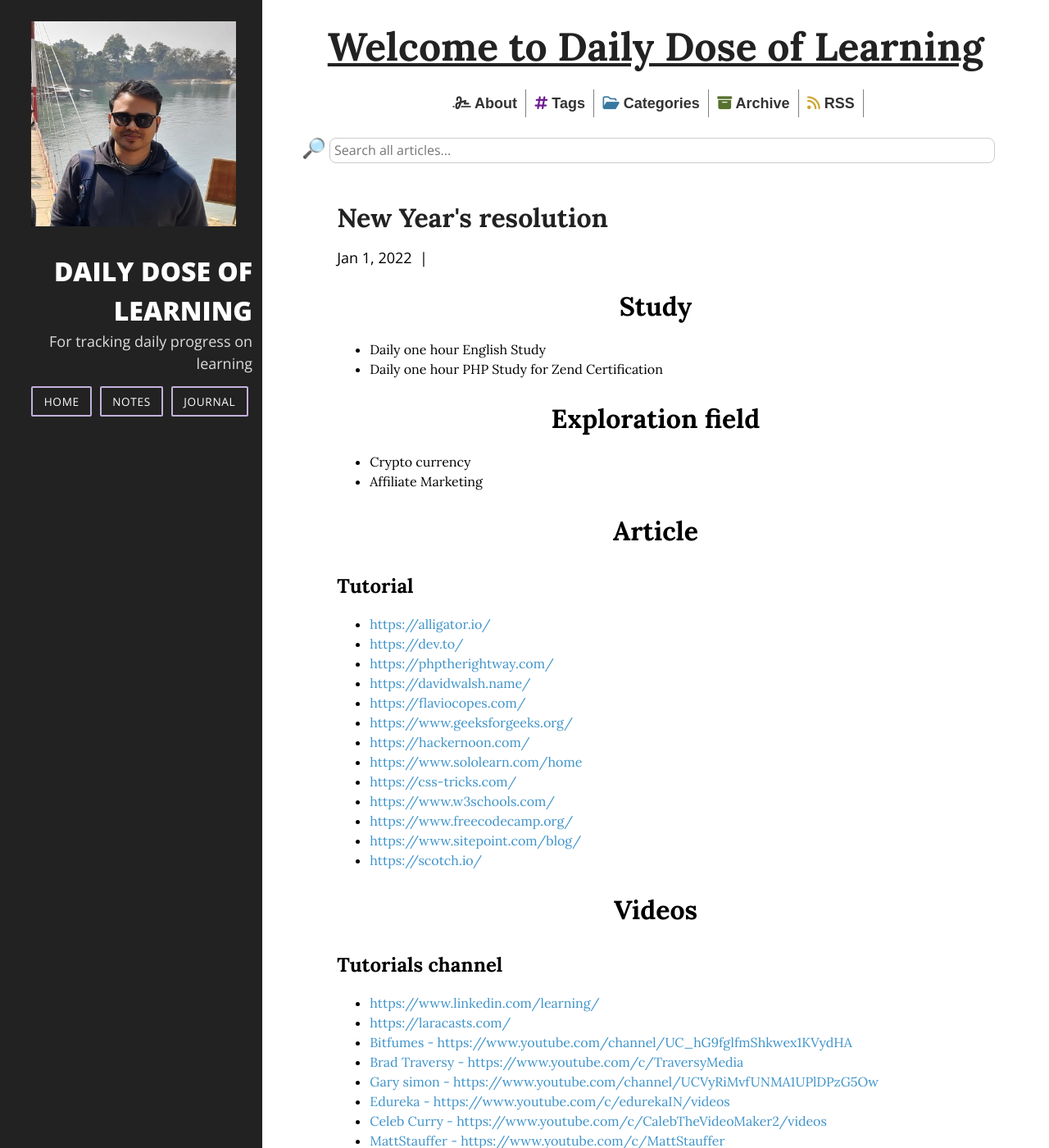
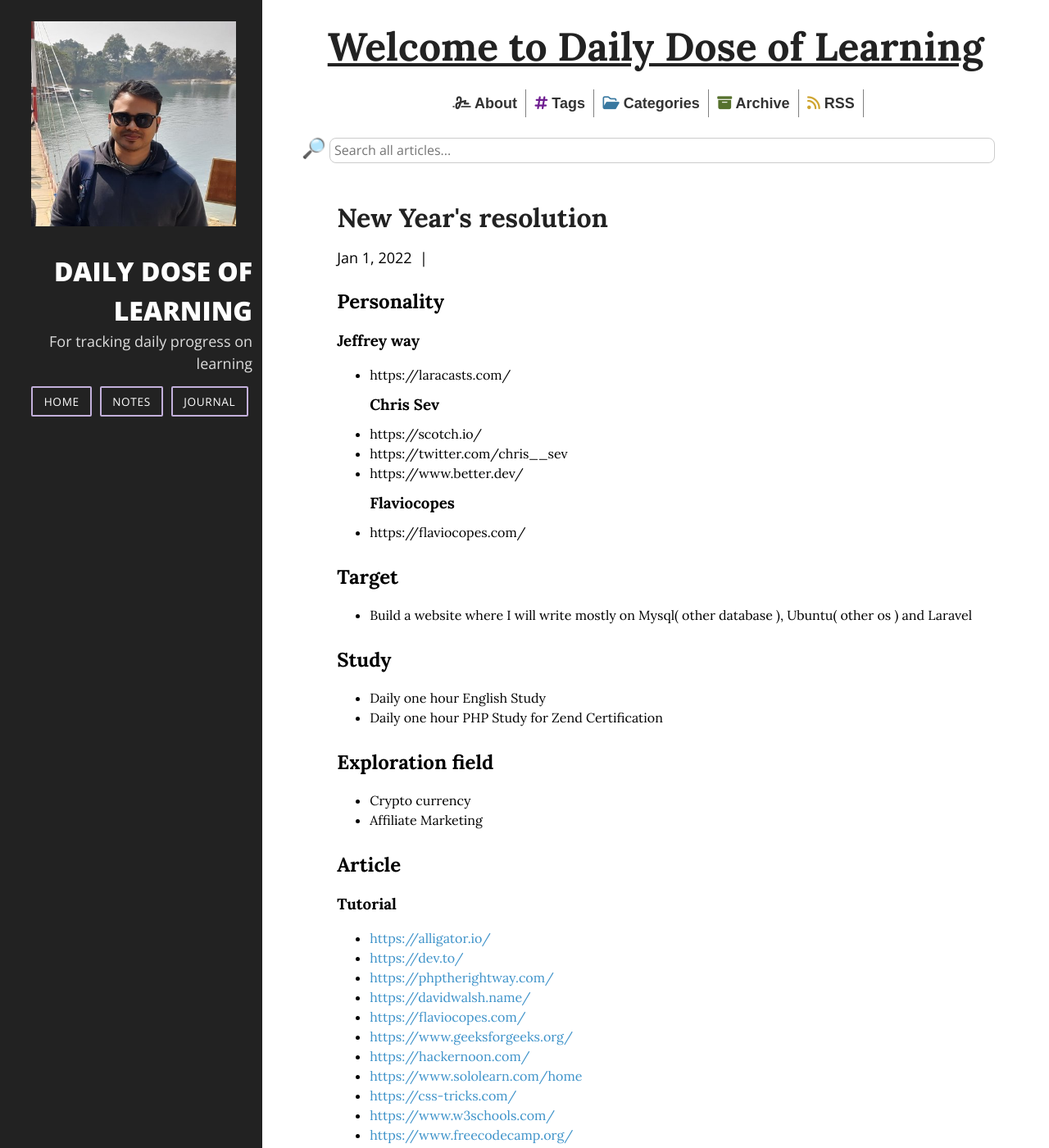
Before and after one commit to polodev/daily-dose, a Jekyll site: the page built from _notes/new-year-resolution.md, in a window 1280 px wide and 1400 px high. Shown: the whole window at 82% size. Built offline with Jekyll 4.4.1, drawn with Linux system fonts in a browser that asks for light colours; nearby versions of some CDN libraries; some of the changed text lies outside the part shown.

Commit message:
--updated--

```diff
--- a/_notes/new-year-resolution.md
+++ b/_notes/new-year-resolution.md
@@ -3,16 +3,33 @@ title: New Year's resolution
 tags:
 ---
 
-# Study
+## Personality
+### Jeffrey way
+* https://laracasts.com/
+### Chris Sev
+* https://scotch.io/
+* https://twitter.com/chris__sev
+* https://www.better.dev/
+### Flaviocopes
+* https://flaviocopes.com/
+
+## Target
+
+* Build a website where I will write mostly on Mysql( other database ), Ubuntu( other os ) and Laravel
+
+
+
+
+## Study
 * Daily one hour English Study
 * Daily one hour PHP Study for Zend Certification
 
-# Exploration field
+## Exploration field
 * Crypto currency
 * Affiliate Marketing
 
-# Article
-## Tutorial
+## Article
+### Tutorial
 * [https://alligator.io/](https://alligator.io/)
 * [https://dev.to/](https://dev.to/)
 * [https://phptherightway.com/](https://phptherightway.com/)
@@ -26,12 +43,14 @@ tags:
 * [https://www.freecodecamp.org/](https://www.freecodecamp.org/)
 * [https://www.sitepoint.com/blog/](https://www.sitepoint.com/blog/)
 * [https://scotch.io/](https://scotch.io/)
+* [https://www.better.dev/](https://www.better.dev/)
+* [https://www.digitalocean.com/blog/](https://www.digitalocean.com/blog/)
 
 
 
 
-# Videos
-## Tutorials channel
+## Videos
+### Tutorials channel
 * [https://www.linkedin.com/learning/](https://www.linkedin.com/learning/)
 * [https://laracasts.com/](https://laracasts.com/)
 * [Bitfumes - https://www.youtube.com/channel/UC_hG9fglfmShkwex1KVydHA](https://www.youtube.com/channel/UC_hG9fglfmShkwex1KVydHA)
@@ -50,7 +69,7 @@ tags:
 
 
 
-## Gym video
+### Gym video
 * [Saket Gokhale - https://www.youtube.com/c/SaketGokhalevlogs](https://www.youtube.com/c/SaketGokhalevlogs)
 * [Aryan Khanna https://www.youtube.com/c/AryanKhannayt](https://www.youtube.com/c/AryanKhannayt)
 * [Fit Muscle tv - https://www.youtube.com/channel/UCn8Fiasqd-6G3A6AS322mZA](https://www.youtube.com/channel/UCn8Fiasqd-6G3A6AS322mZA)
@@ -64,7 +83,7 @@ tags:
 * [Hypertroph - https://www.youtube.com/c/Hypertroph](https://www.youtube.com/c/Hypertroph)
 
 
-## Tech
+### Tech
 * [TechSci guy - https://www.youtube.com/channel/UCtu_QzoqdLjRt3Nmqe7aeqg](https://www.youtube.com/channel/UCtu_QzoqdLjRt3Nmqe7aeqg)
 * [Mkbhd - https://www.youtube.com/c/mkbhd/videos](https://www.youtube.com/c/mkbhd/videos)
 * [Mrwhosetheboss - https://www.youtube.com/channel/UCMiJRAwDNSNzuYeN2uWa0pA](https://www.youtube.com/channel/UCMiJRAwDNSNzuYeN2uWa0pA)
@@ -77,7 +96,7 @@ tags:
 
 
 
-## Motivation / Self Development
+### Motivation / Self Development
 
 * [Seeken Youtube - https://www.youtube.com/channel/UCfhbydY40P2Lli9HuBz8cdA](https://www.youtube.com/channel/UCfhbydY40P2Lli9HuBz8cdA)
 * [AliAbdaal - https://www.youtube.com/c/aliabdaal/videos](https://www.youtube.com/c/aliabdaal/videos)
@@ -101,7 +120,7 @@ tags:
 
 
 
-## Study
+### Study
 * [10 Minutes School - https://10minuteschool.com/](https://10minuteschool.com/)
 * [English Class 101 - https://www.youtube.com/channel/UCeTVoczn9NOZA9blls3YgUg](https://www.youtube.com/channel/UCeTVoczn9NOZA9blls3YgUg)
 * [CapstoneEducation - https://www.youtube.com/c/CapstoneEducation/videos](https://www.youtube.com/c/CapstoneEducation/videos)
@@ -112,7 +131,7 @@ tags:
 * [MerveStudyCorner - https://www.youtube.com/c/MerveStudyCorner](https://www.youtube.com/c/MerveStudyCorner)
 
 
-## Memory
+### Memory
 * [NelsonDellis - https://www.youtube.com/c/NelsonDellis/videos](https://www.youtube.com/c/NelsonDellis/videos)
 * [Ron-white-memory - https://www.youtube.com/c/rwhite73-ron-white-memory-expert-memory-training/videos](https://www.youtube.com/c/rwhite73-ron-white-memory-expert-memory-training/videos)
 * [Mullen Memory - https://www.youtube.com/user/ajmullen7](https://www.youtube.com/user/ajmullen7)
@@ -124,7 +143,7 @@ tags:
 
 
 
-## Information
+### Information
 * [EnayetChowdhuryOfficial - https://www.youtube.com/c/EnayetChowdhuryOfficial/videos](https://www.youtube.com/c/EnayetChowdhuryOfficial/videos)
 * [Khalid Farhan - https://www.youtube.com/c/PassiveJournalUniversity/videos](https://www.youtube.com/c/PassiveJournalUniversity/videos)
 * [Nafis Salim - https://www.youtube.com/channel/UCz5MdGbNZ0Xz83qUTvW50OQ](https://www.youtube.com/channel/UCz5MdGbNZ0Xz83qUTvW50OQ)
@@ -137,22 +156,22 @@ tags:
 * [Pi Finger Motivation - https://www.youtube.com/channel/UC_UPGu8wh2jgQ65FEFQlMrg](https://www.youtube.com/channel/UC_UPGu8wh2jgQ65FEFQlMrg)
 
 
-## Income
+### Income
 * [IncomeSchool - https://www.youtube.com/c/IncomeSchool](https://www.youtube.com/c/IncomeSchool)
 * [GoelaSchoolofFinance - https://www.youtube.com/c/GoelaSchoolofFinance/videos](https://www.youtube.com/c/GoelaSchoolofFinance/videos)
 * [DanLok - https://www.youtube.com/c/DanLok/videos](https://www.youtube.com/c/DanLok/videos)
 * [NeilPatel - https://www.youtube.com/c/NeilPatel/videos](https://www.youtube.com/c/NeilPatel/videos)
 
 
-## Vlogging
+### Vlogging
 * [FlyingBeast - https://www.youtube.com/c/FlyingBeast320](https://www.youtube.com/c/FlyingBeast320)
 * [drewbinsky - https://www.youtube.com/c/drewbinsky](https://www.youtube.com/c/drewbinsky)
 
-## Health
+### Health
 * [DrEricBergDC - https://www.youtube.com/c/DrEricBergDC/featured](https://www.youtube.com/c/DrEricBergDC/featured)
 * [HealthCareBangladesh - https://www.youtube.com/c/HealthCareBangladesh](https://www.youtube.com/c/HealthCareBangladesh)
 * [MediTalkDigital - https://www.youtube.com/c/MediTalkDigital](https://www.youtube.com/c/MediTalkDigital)
 * [LifeSpringLimited - https://www.youtube.com/c/LifeSpringLimited/videos](https://www.youtube.com/c/LifeSpringLimited/videos)
 
-## Exploration
+### Exploration
 * [DappUniversity - https://www.youtube.com/c/DappUniversity/videos](https://www.youtube.com/c/DappUniversity/videos)
```
Also changed, not shown: _notes/bubble.md (+2 -0 lines), _posts/2022-01-01-daily-learning-Jan-01-2022.markdown (added, +56 -0 lines).
